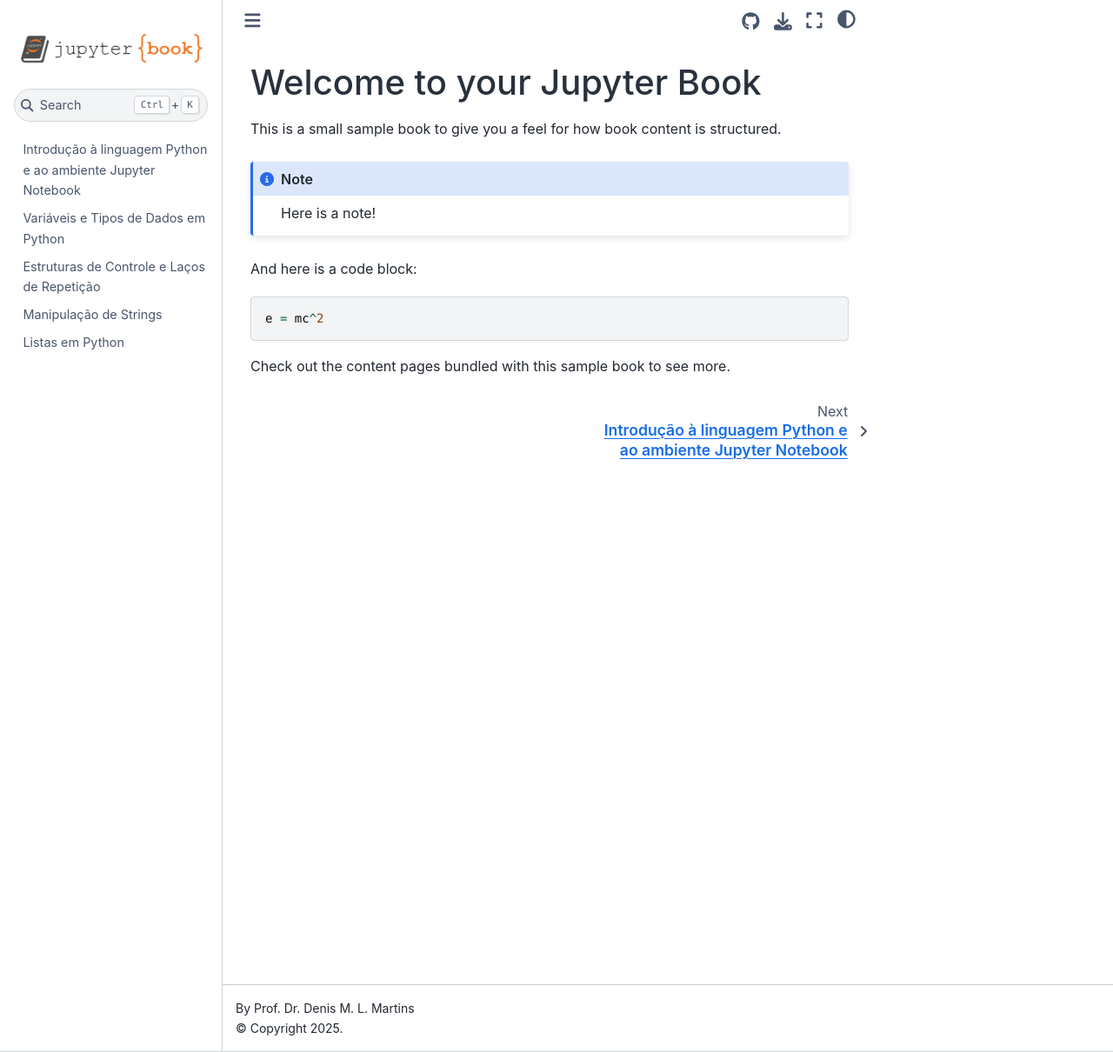
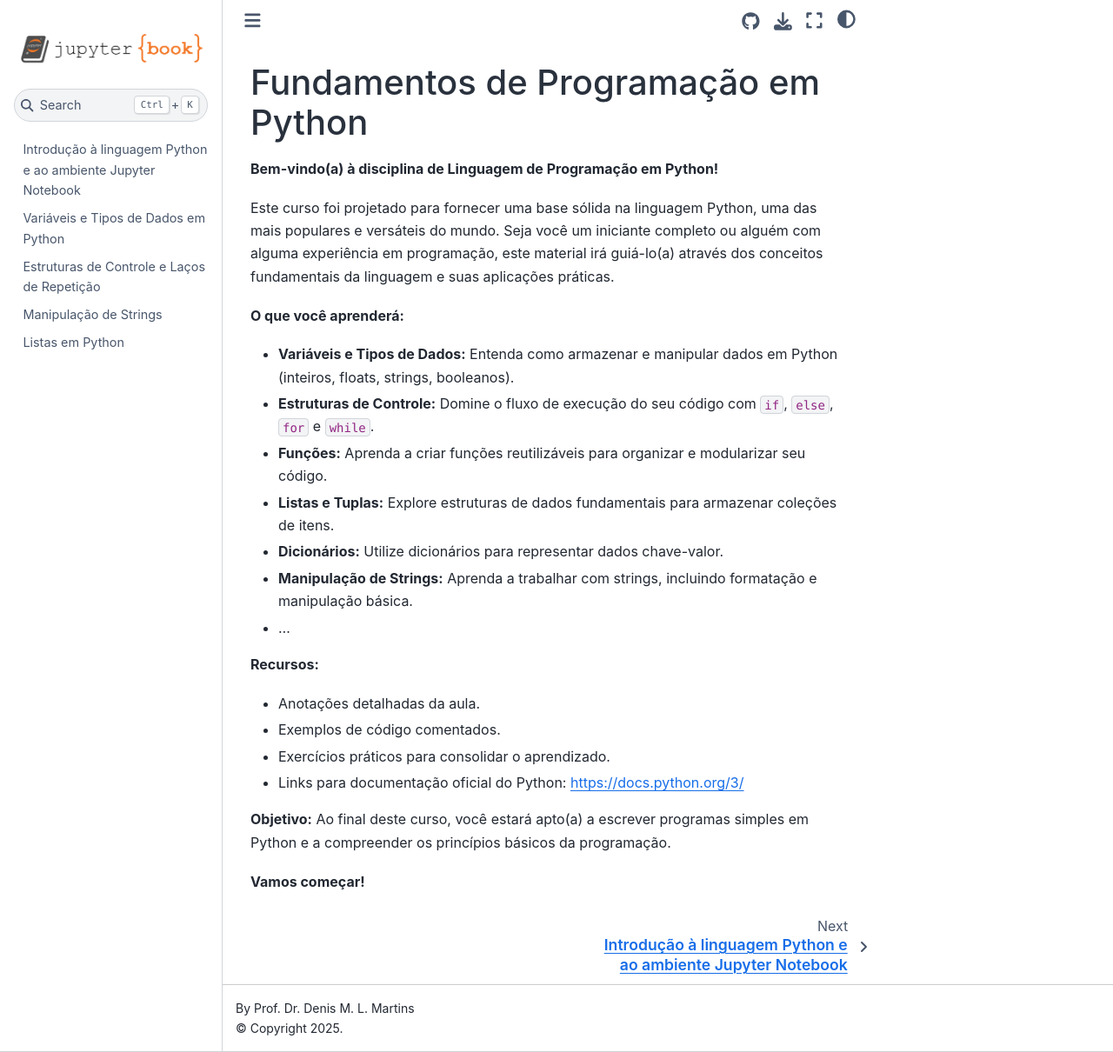
Before and after one commit to denmartins/fundamentos-python-book, a Jupyter Book: the page built from index.md, in a window 1280 px wide and 1210 px high. Shown: the whole window at 87% size. Built offline with Jupyter Book 1.0.4 settings and Sphinx 7.4.7 and the Sphinx Book theme 1.1.4, drawn with Linux system fonts in a browser that asks for light colours.

Commit message:
fix index and notebooks

````diff
--- a/index.md
+++ b/index.md
@@ -1,16 +1,26 @@
-# Welcome to your Jupyter Book
+# Fundamentos de Programação em Python
 
-This is a small sample book to give you a feel for how book content is
-structured.
+**Bem-vindo(a) à disciplina de Linguagem de Programação em Python!**
 
-:::{note}
-Here is a note!
-:::
+Este curso foi projetado para fornecer uma base sólida na linguagem Python, uma das mais populares e versáteis do mundo. Seja você um iniciante completo ou alguém com alguma experiência em programação, este material irá guiá-lo(a) através dos conceitos fundamentais da linguagem e suas aplicações práticas.
 
-And here is a code block:
+**O que você aprenderá:**
 
-```
-e = mc^2
-```
+*   **Variáveis e Tipos de Dados:** Entenda como armazenar e manipular dados em Python (inteiros, floats, strings, booleanos).
+*   **Estruturas de Controle:** Domine o fluxo de execução do seu código com `if`, `else`, `for` e `while`.
+*   **Funções:** Aprenda a criar funções reutilizáveis para organizar e modularizar seu código.
+*   **Listas e Tuplas:** Explore estruturas de dados fundamentais para armazenar coleções de itens.
+*   **Dicionários:** Utilize dicionários para representar dados chave-valor.
+*   **Manipulação de Strings:** Aprenda a trabalhar com strings, incluindo formatação e manipulação básica.
+* ...
 
-Check out the content pages bundled with this sample book to see more.
+**Recursos:**
+
+*   Anotações detalhadas da aula.
+*   Exemplos de código comentados.
+*   Exercícios práticos para consolidar o aprendizado.
+*   Links para documentação oficial do Python: [https://docs.python.org/3/](https://docs.python.org/3/)
+
+**Objetivo:** Ao final deste curso, você estará apto(a) a escrever programas simples em Python e a compreender os princípios básicos da programação.
+
+**Vamos começar!**
````
Also changed, not shown: book/conceitos-basicos.ipynb, book/estruturas-de-controle-loop.ipynb, book/variaveis-tipos-dados.ipynb.
